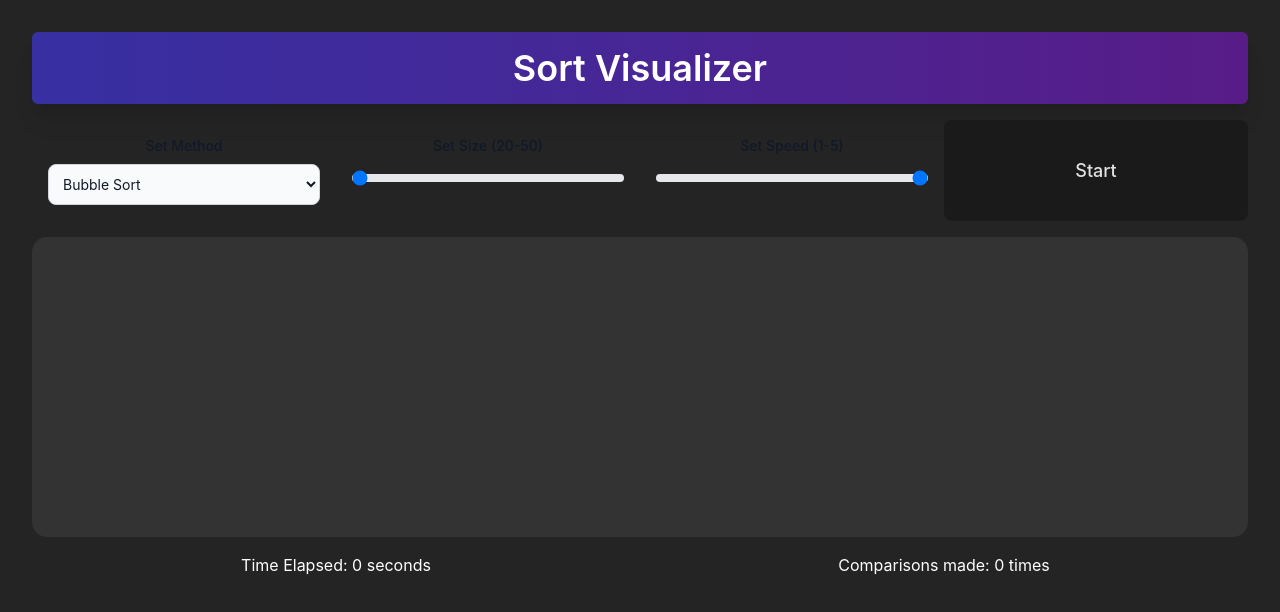
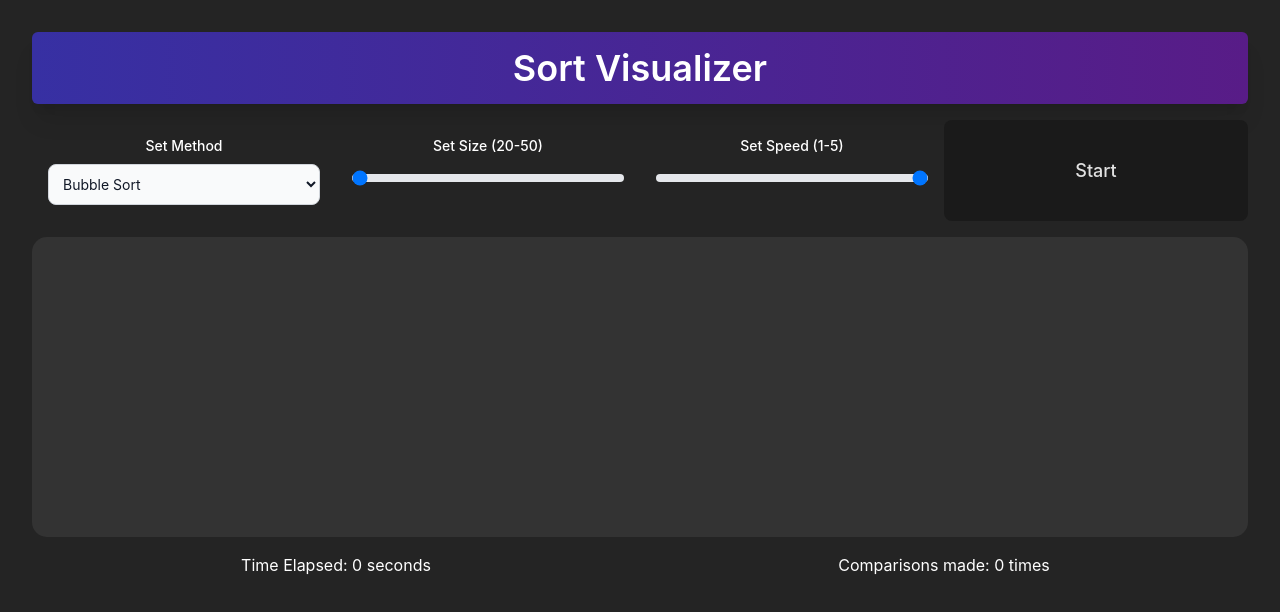
Before and after one commit to junniekim/sortVisualizer, a React (Vite) app: page / in a window 1280 px wide. Shown: the top 612 px of the page. Built offline with nearby package versions, Linux system fonts and the light colour scheme.

Commit message:
fixed bugs

```diff
--- a/src/components/decidersMethod.tsx
+++ b/src/components/decidersMethod.tsx
@@ -8,7 +8,7 @@ const DecidersMethod = (props: any) => {
   };
   return (
     <div className="w-full sm:w-1/4 md:w-1/4 lg:w-1/4 xl:w-1/4 p-4">
-      <h2 className="block mb-2 text-sm font-medium text-gray-900 dark:text-white">
+      <h2 className="block mb-2 text-sm font-medium text-white-900">
         Set Method
       </h2>
       <select
--- a/src/components/decidersSize.tsx
+++ b/src/components/decidersSize.tsx
@@ -35,7 +35,7 @@ const DecidersSize = (props: any) => {
 
   return (
     <div className="w-full sm:w-1/4 md:w-1/4 lg:w-1/4 xl:w-1/4 p-4">
-      <h2 className="block mb-2 text-sm font-medium text-gray-900 dark:text-white">
+      <h2 className="block mb-2 text-sm font-medium text-white-900">
         Set Size (20-50)
       </h2>
       <input
--- a/src/components/decidersSpeed.tsx
+++ b/src/components/decidersSpeed.tsx
@@ -8,7 +8,7 @@ const DecidersSpeed = (props: any) => {
   };
   return (
     <div className="w-full sm:w-1/4 md:w-1/4 lg:w-1/4 xl:w-1/4 p-4">
-      <h2 className="block mb-2 text-sm font-medium text-gray-900 dark:text-white">
+      <h2 className="block mb-2 text-sm font-medium text-white-900 ">
         Set Speed (1-5)
       </h2>
       <input
```
